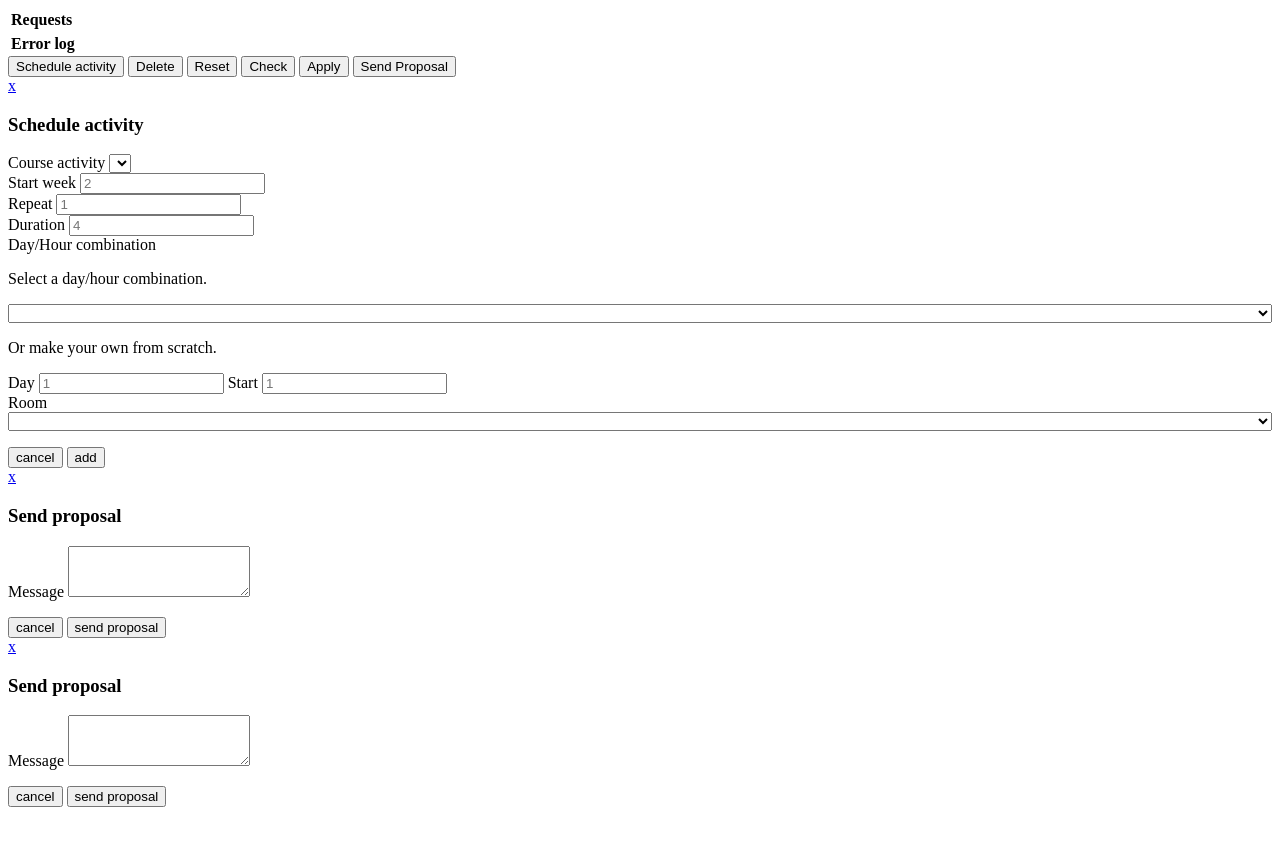
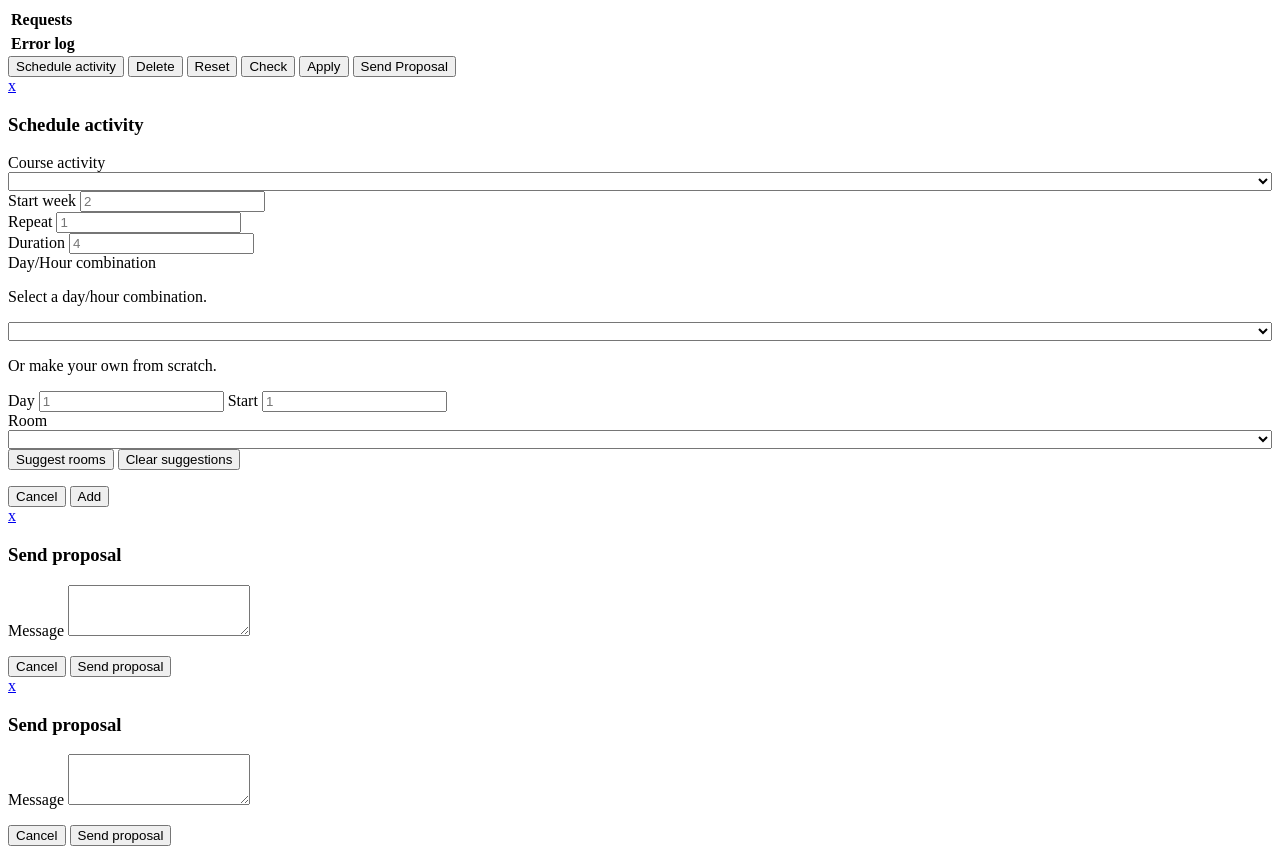
Before and after one commit to se1-1314/xiast, a web app: page /resources/templates/my-schedule.html in a window 1280 px wide. Before the commit the page ends 807 px from the top, so only its background shows below. Run offline with its HTML, style and script files only (its server is not run), Linux system fonts and the light colour scheme; data that the repository does not hold is empty.

Commit message:
Add room suggestion buttons instead of auto-updating

```diff
--- a/resources/templates/my-schedule.html
+++ b/resources/templates/my-schedule.html
@@ -36,7 +36,7 @@
             <button type="button" id="schedule-activity" class="btn btn-primary">
               Schedule activity
             </button>
-<!--						<button id="edit_button" type="button" class="btn btn-primary">
+            <!--                        <button id="edit_button" type="button" class="btn btn-primary">
               Edit
             </button> -->
             <button id="delete_button" type="button" class="btn btn-primary">
@@ -72,7 +72,7 @@
               <form role="form">
                 <div class="form-group">
                   <label class="control-label" for="course-activity">Course activity</label>
-									<select id="course-activities" class="form-control"></select>
+                  <select id="course-activities" style="width:100%"></select>
                 </div>
 
                 <div class="form-group">
@@ -109,16 +109,22 @@
                   <label class="control-label" for="room-floor">Room</label>
                   <select id="room-floor" style="width:100%"></select>
                 </div>
-
+                <div class="row">
+                  <input type="button" id="update-room-suggestions-btn"
+                         class="btn btn-primary"
+                         value="Suggest rooms" />
+                  <input type="button" id="clear-room-suggestions-btn"
+                         class="btn btn-default" value="Clear suggestions" />
+                </div>
               </form>
 
             </div>
             <div class="modal-footer">
               <button type="button" data-dismiss="modal" class="btn btn-default">
-								cancel
+                Cancel
               </button>
               <button type="button" data-dismiss="modal" class="btn btn-success" id="add-schedule-block-btn">
-								add
+                Add
               </button>
             </div>
           </div>
@@ -144,10 +150,10 @@
             </div>
             <div class="modal-footer">
               <button type="button" data-dismiss="modal" class="btn btn-default">
-								cancel
+                Cancel
               </button>
               <button type="button" data-dismiss="modal" id="send-activity" class="btn btn-success">
-								send proposal
+                Send proposal
               </button>
             </div>
           </div>
@@ -173,10 +179,10 @@
             </div>
             <div class="modal-footer">
               <button type="button" data-dismiss="modal" class="btn btn-default">
-								cancel
+                Cancel
               </button>
               <button type="button" data-dismiss="modal" id="send-activity" class="btn btn-success">
-								send proposal
+                Send proposal
               </button>
             </div>
           </div>
```
Also changed, not shown: resources/public/js/my-schedule.js (+9 -4 lines). Lines whose indentation alone changed are shown as unchanged.
